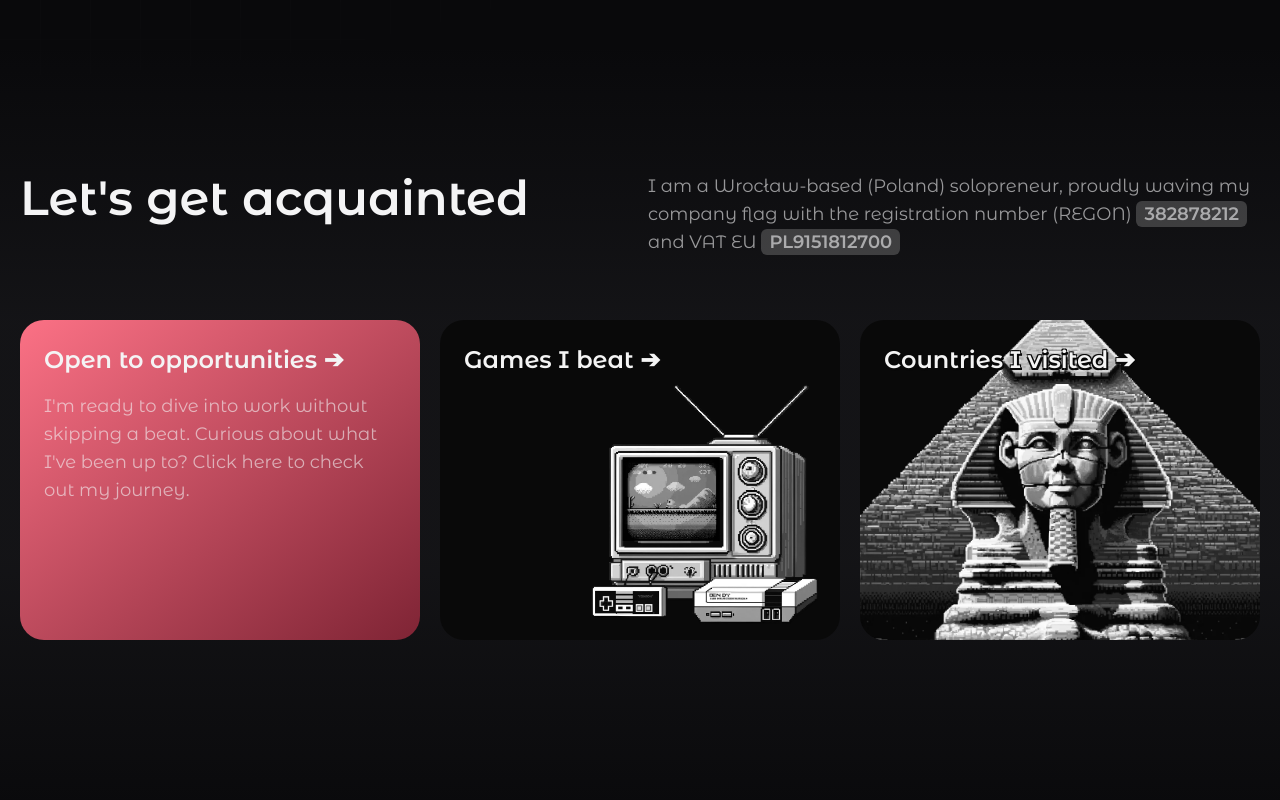
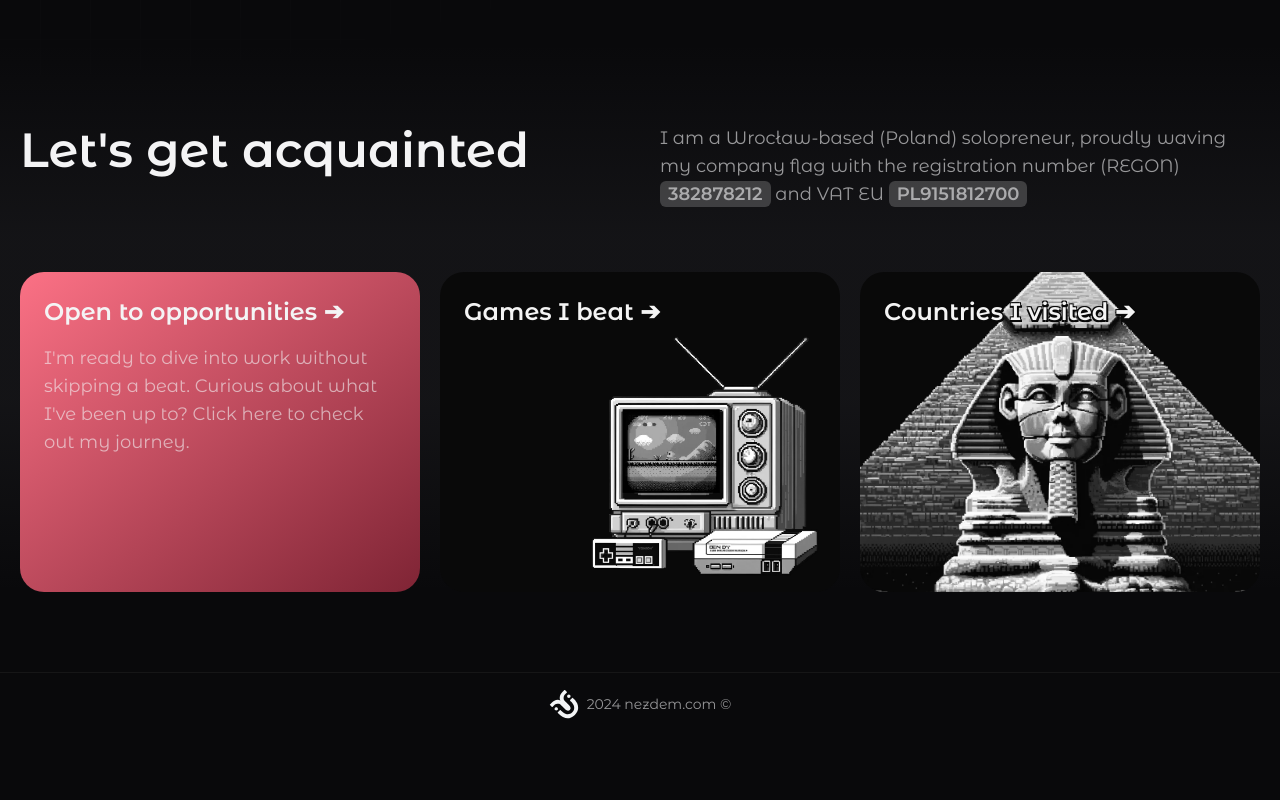
Before and after one commit to niezdem/niezdem, a Next.js app: page / in a window 1280 px wide. Shown: the part 660-1460 px from the top of the page. After the commit the page ends 1395 px from the top, so only its background shows below. Built offline with nearby package versions, Linux system fonts and the light colour scheme.

Commit message:
feat: mobile styles

```diff
--- a/app/layout.tsx
+++ b/app/layout.tsx
@@ -11,7 +11,7 @@ import NavBar from '@/components/NavBar';
 
 const montserrat = Montserrat_Alternates({
   subsets: ['latin'],
-  weight: ['100', '200', '300', '400', '500', '600', '700', '800', '900'],
+  weight: ['400', '600'],
   variable: '--font-montserrat',
   display: 'swap',
 });
@@ -91,19 +91,16 @@ export const metadata: Metadata = {
 
 const RootLayout = ({ children }: PropsWithChildren) => {
   return (
-    <html lang="en" className={clsx('bg-zinc-950', montserrat.variable)}>
+    <html lang="en" className={clsx('h-full bg-zinc-950', montserrat.variable)}>
       <head />
-      <body className="font-montserrat ">
+      <body className="flex min-h-full flex-col font-montserrat">
         <NavBar />
-        {children}
+        <main className="flex-grow">{children}</main>
         <Footer />
         {/* <Analytics />
         <SpeedInsights /> */}
 
-        <svg
-          aria-hidden="true"
-          className="absolute inset-0 isolate -z-10 h-full w-full stroke-zinc-100/[0.08] [mask-image:radial-gradient(100%_100%_at_top_left,white,transparent)]"
-        >
+        <svg className="absolute inset-0 isolate -z-10 h-full w-full stroke-zinc-100/[0.08] [mask-image:radial-gradient(100%_100%_at_top_left,white,transparent)]">
           <defs>
             <pattern
               x="50%"
--- a/app/page.tsx
+++ b/app/page.tsx
@@ -1,31 +1,11 @@
 import AboutMeSection from '@/components/landing/AboutMeSection';
-import DashboardTitle from '@/components/landing/DashboardTitle';
-
-import CountriesWidget from '@/components/CountriesWidget';
-import GamesWidget from '@/components/GamesWidget';
-import WorkAvailabilityWidget from '@/components/WorkAvailabilityWidget';
+import DashboardSection from '@/components/landing/DashboardSection';
 
 const RootPage = () => (
-  <main>
+  <>
     <AboutMeSection />
-
-    <section
-      style={{
-        background:
-          'linear-gradient(180deg, transparent, rgba(113, 113, 122, .10) 35%, rgba(113, 113, 122, .10) 65%, transparent)',
-      }}
-    >
-      <div className="n-container py-32">
-        <DashboardTitle />
-
-        <div className="grid gap-4 py-16 sm:grid-cols-2 md:gap-5 lg:grid-cols-3">
-          <WorkAvailabilityWidget />
-          <GamesWidget />
-          <CountriesWidget />
-        </div>
-      </div>
-    </section>
-  </main>
+    <DashboardSection />
+  </>
 );
 
 export default RootPage;
--- a/components/Footer.tsx
+++ b/components/Footer.tsx
@@ -3,7 +3,7 @@ import Text from './ui/Text';
 
 const Footer = () => {
   return (
-    <footer className="n-container mt-10 flex items-center justify-center gap-2 border-t border-zinc-100/5 py-4 md:mt-20">
+    <footer className="n-container mt-10 flex flex-shrink-0 items-center justify-center gap-2 border-t border-zinc-100/5 py-4 md:mt-20">
       <Logo width={30} height={30} />
       <Text size="sm">2024 nezdem.com ©</Text>
     </footer>
--- a/components/NavBar.tsx
+++ b/components/NavBar.tsx
@@ -16,7 +16,7 @@ const NavBar = async () => {
   // } = await supabase.auth.getUser();
 
   return (
-    <nav className="n-container mb-10 flex items-center justify-between py-4 md:mb-20">
+    <nav className="n-container mb-10 flex flex-shrink-0 items-center justify-between py-4 md:mb-20">
       <div className="flex items-center gap-4">
         <Link href="/">
           <div className="flex items-center gap-2">
--- a/components/landing/AboutMeSection.tsx
+++ b/components/landing/AboutMeSection.tsx
@@ -3,7 +3,7 @@ import Text from '@/components/ui/Text';
 import Title from '@/components/ui/Title';
 
 const AboutMeSection = () => (
-  <div className="n-container pb-16 pt-5 md:pb-32 md:pt-20">
+  <section className="n-container pb-10 md:pb-32 md:pt-20">
     <div className="flex flex-col md:max-w-[50rem]">
       <Link
         href="/contact"
@@ -34,7 +34,7 @@ const AboutMeSection = () => (
         Let&apos;s make some magic happen together!
       </Text>
     </div>
-  </div>
+  </section>
 );
 
 export default AboutMeSection;
--- /dev/null
+++ b/components/landing/DashboardSection.tsx
@@ -0,0 +1,35 @@
+import Text from '@/components/ui/Text';
+import Title from '@/components/ui/Title';
+
+import WorkAvailabilityWidget from '@/components/WorkAvailabilityWidget';
+import GamesWidget from '@/components/GamesWidget';
+import CountriesWidget from '@/components/CountriesWidget';
+
+const DashboardSection = () => (
+  <div
+    style={{
+      background:
+        'linear-gradient(180deg, transparent, rgba(113, 113, 122, .10) 35%, rgba(113, 113, 122, .10) 65%, transparent)',
+    }}
+  >
+    <section className="n-container pt-10 md:pt-20">
+      <div className="grid gap-8 md:grid-cols-2 md:gap-10">
+        <Title size="5xl">Let&apos;s get acquainted</Title>
+        <Text>
+          I am a Wrocław-based (Poland) solopreneur, proudly waving my company
+          flag with the registration number (REGON){' '}
+          <Text backlight>382878212</Text> and VAT EU{' '}
+          <Text backlight>PL9151812700</Text>
+        </Text>
+      </div>
+
+      <div className="grid gap-4 pt-8 sm:grid-cols-2 md:gap-5 md:pt-16 lg:grid-cols-3">
+        <WorkAvailabilityWidget />
+        <GamesWidget />
+        <CountriesWidget />
+      </div>
+    </section>
+  </div>
+);
+
+export default DashboardSection;
--- a/components/landing/DashboardTitle.tsx
+++ /dev/null
@@ -1,15 +0,0 @@
-import Text from '@/components/ui/Text';
-import Title from '@/components/ui/Title';
-
-const DashboardTitle = () => (
-  <div className="grid gap-4 sm:grid-cols-2">
-    <Title size="5xl">Let&apos;s get acquainted</Title>
-    <Text>
-      I am a Wrocław-based (Poland) solopreneur, proudly waving my company flag
-      with the registration number (REGON) <Text backlight>382878212</Text> and
-      VAT EU <Text backlight>PL9151812700</Text>
-    </Text>
-  </div>
-);
-
-export default DashboardTitle;
```
